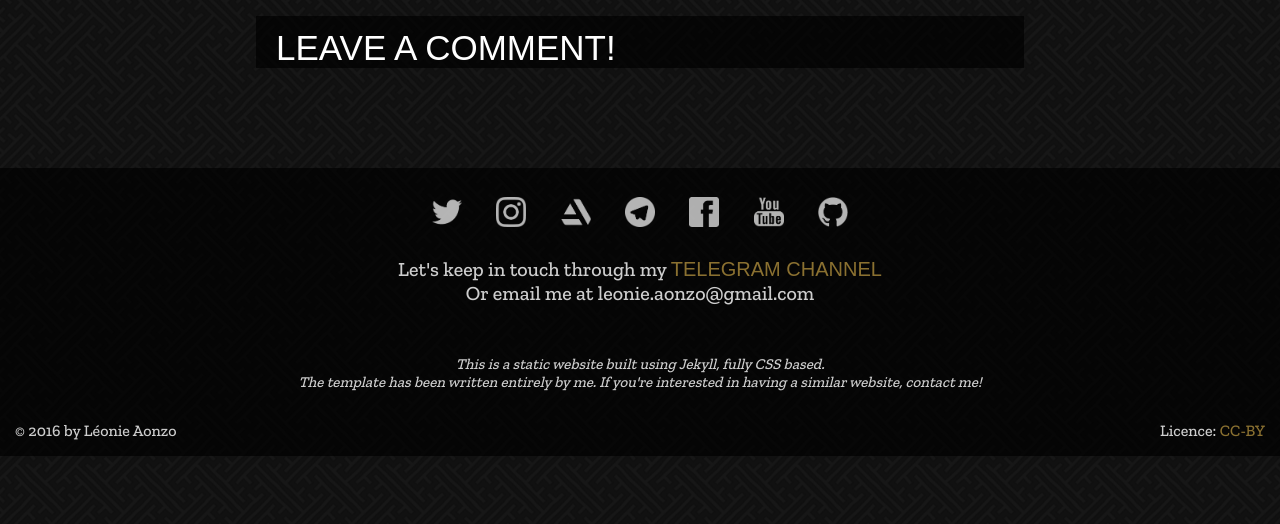
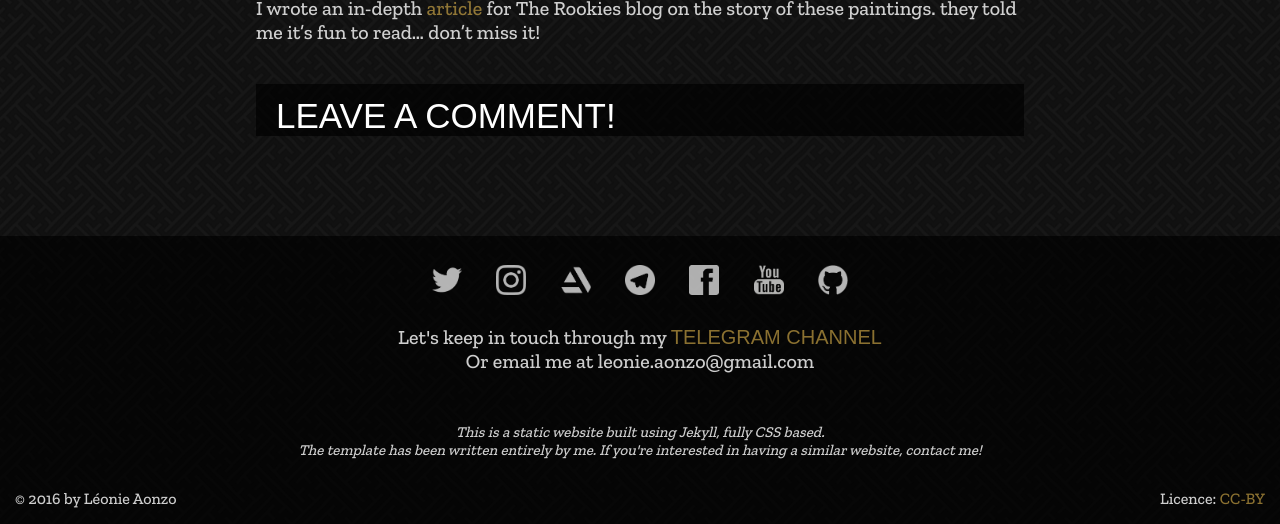
Before and after one commit to pirodaes/pirodaes.github.io, a Jekyll site: the page built from _posts/2019-06-19-cgma-environment-concept-design.md, in a window 1280 px wide and 900 px high, scrolled down 2007 px, cut to the strip 376-900 px from the top of the window. Built offline with Jekyll 4.4.1, drawn with Linux system fonts in a browser that asks for light colours; some web fonts are replaced; a script that is not in the unit is left out; before the commit the page ends 2839 px from its top, so only the background shows below that.

Commit message:
added link to the rookies blog

```diff
--- a/_posts/2019-06-19-cgma-environment-concept-design.md
+++ b/_posts/2019-06-19-cgma-environment-concept-design.md
@@ -57,3 +57,5 @@ Environment Concept Design focuses on the visual development of an imaginary env
 I kept working on the final piece for this course and in the end I decided to split the painting into two. This way the colors may have lost some of their appeal, but narrative and mood are more coherent.
 <img class="post-img" src="{{ site.baseurl }}/img/posts/2019-06-19-1.jpg" />
 <img class="post-img" src="{{ site.baseurl }}/img/posts/2019-06-19-2.jpg" />
+
+I wrote an in-depth <a href="https://www.cgmasteracademy.com/courses/92-environment-concept-design">article</a> for The Rookies blog on the story of these paintings. they told me it's fun to read... don't miss it!
```
